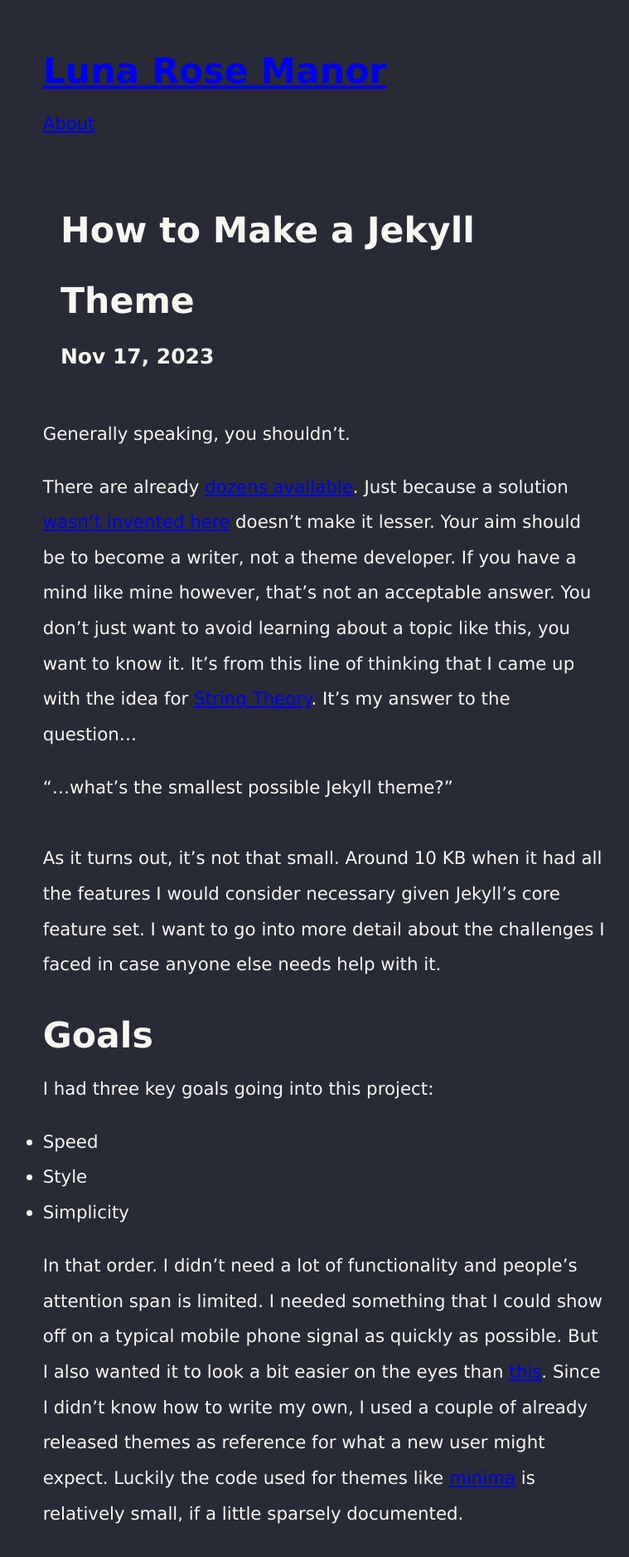
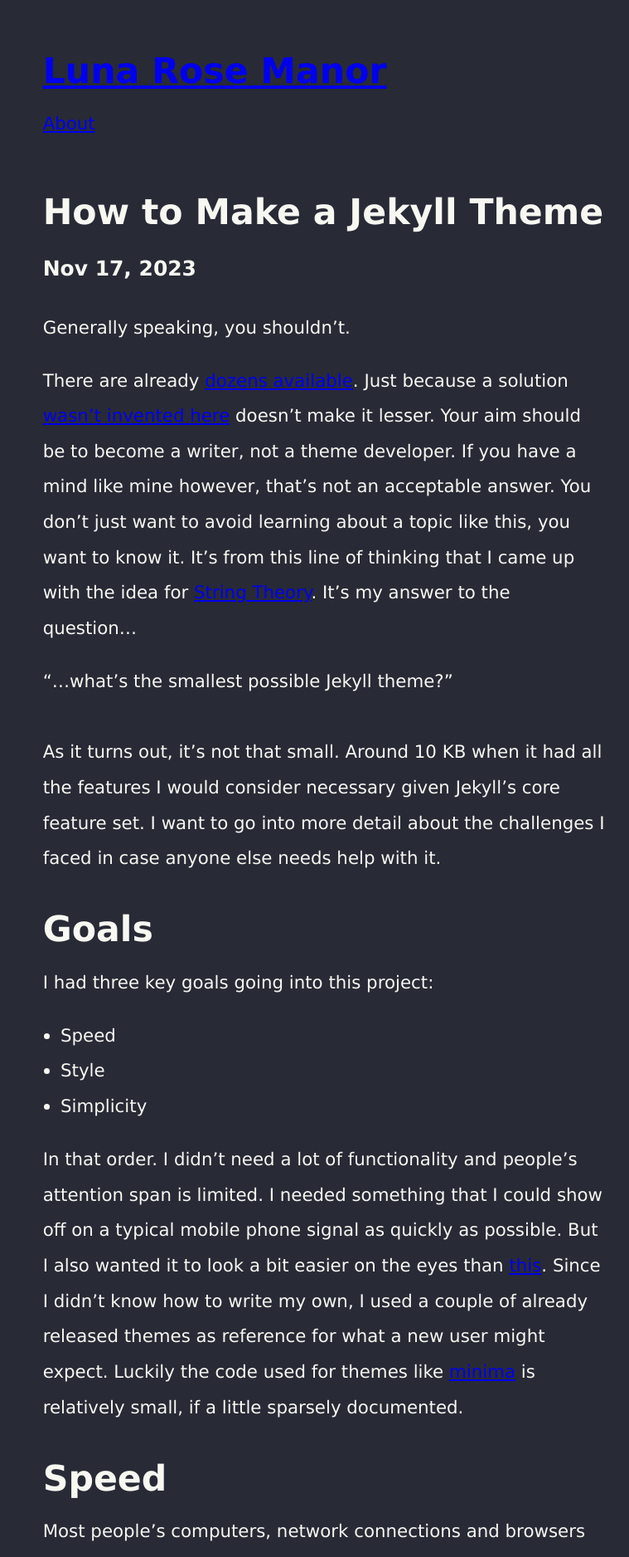
Before and after one commit to LunaRoseManor/lunarosemanor.github.io, a Jekyll site: the page built from _posts/2023-11-17-how-to-make-a-jekyll-theme.md, in a window 1280 px wide. Shown: the top 1876 px of the page at 83% size, without its empty margins (247-1006 px from the left). Built offline with Jekyll 4.4.1, drawn with Linux system fonts in a browser that asks for light colours.

Commit message:
Fix width issues with flexbox

```diff
--- a/_layouts/post.html
+++ b/_layouts/post.html
@@ -3,7 +3,7 @@ layout: base
 ---
 
 {%- if page.title -%}
-    <div class="page-header">
+    <div class="post-header">
         <h1 class="page-title">{{ page.title }}</h1>
         <h3>
             {%- if page.author -%}
--- a/_sass/layout.sass
+++ b/_sass/layout.sass
@@ -8,12 +8,16 @@ $content-width: 36em // How wide the content should be
 $line-height: $spacing-unit * 2
 
 // Reset the whitespace on elements so it can be set manually
-body, h1, h2, h3, h4, h5, h6,
+h1, h2, h3, h4, h5, h6,
 p, blockquote, pre, hr,
 dl, dd, ol, ul, figure
     margin: 0
     margin-bottom: $spacing-unit // Maintain vertical rhythm
     padding: 0
+
+// TODO: Write a more elegant fix to get this lined up
+ul
+    padding-left: $spacing-unit
 
 // Weird fix I have to include for normalize.css for some reason
 h1
@@ -27,19 +31,20 @@ body
     background-color: $color-background
     display: flex
     min-height: 100vh
+    width: 100% // Specifying the width is very important to avoid unusual behavior
     flex-direction: column
-    overflow-wrap: break-word
     align-items: center
 
 /* Code formatting */
 pre
     padding: $spacing-unit
+    overflow-x: scroll
 
-pre, code
-    overflow-x: auto
+/* Blockquotes */
+blockquote
 
-// Forces a sticky footer whilst also providing more utility
-//
+
+/* Sticky footer */
 html, body
     box-sizing: border-box
     height: 100%
@@ -49,10 +54,12 @@ html, body
 .wrapper
     box-sizing: border-box
     min-height: 100%
-    max-width: $content-width
+    height: 100%
+    width: 100%
     display: flex
     flex-direction: column
     padding: $spacing-unit
+    max-width: $content-width
 
 .page-header, .page-footer
     flex-grow: 0
```
